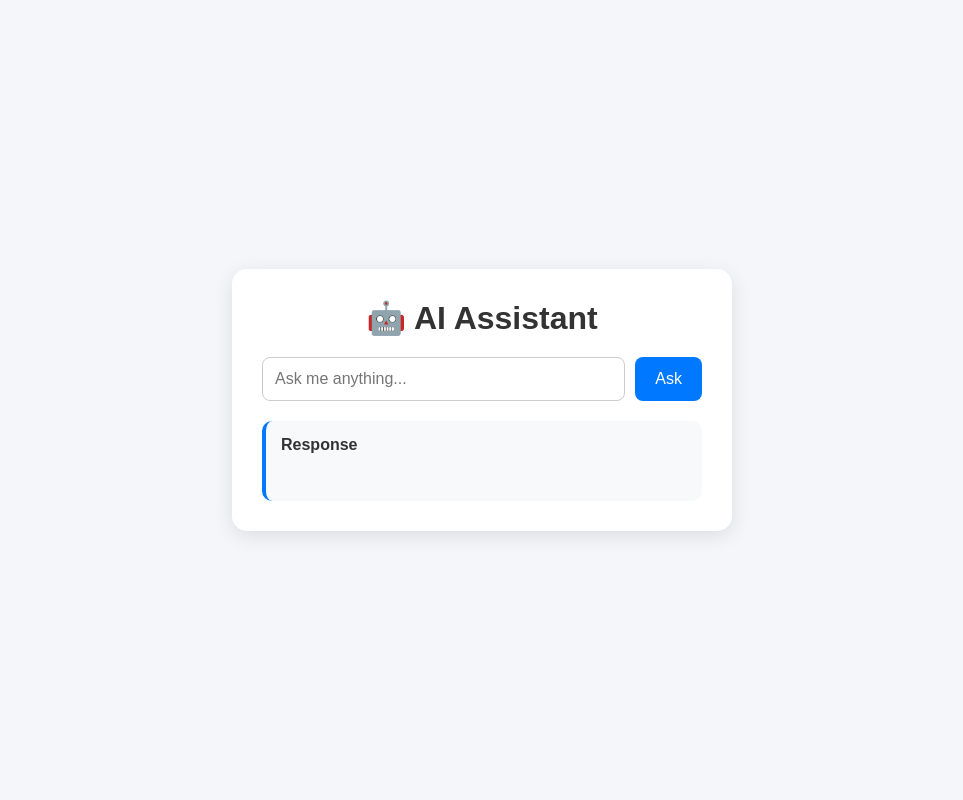
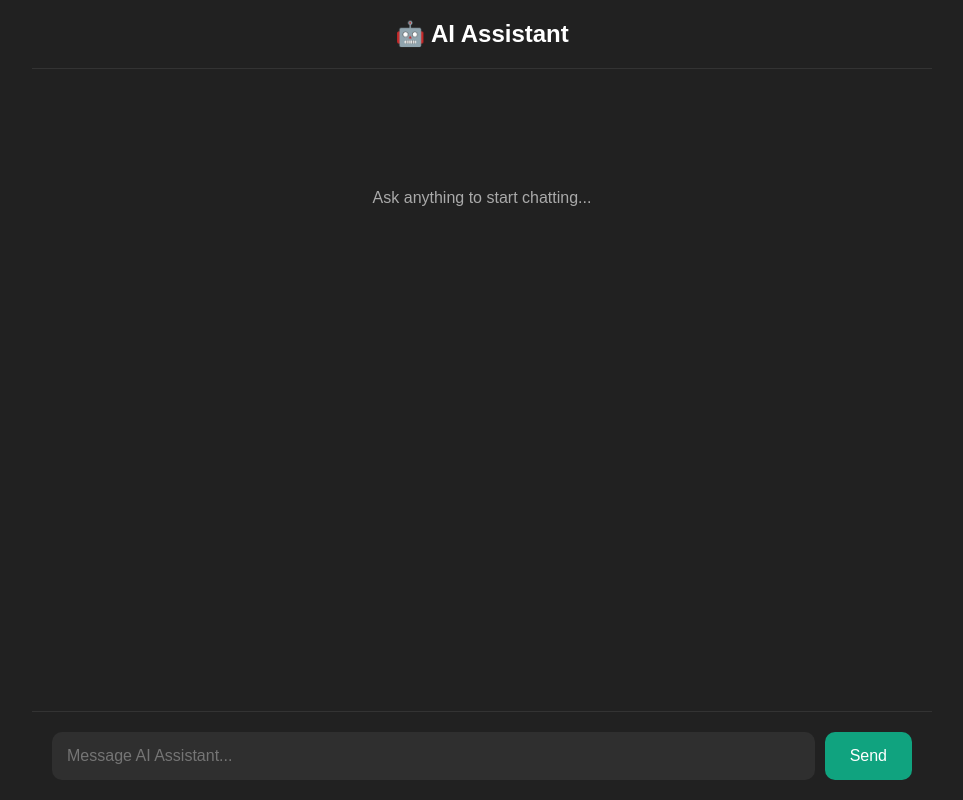
Before and after one commit to yogeshv07/AI_Chatbot, a Flask app: page / in a window 1280 px wide. Shown: the whole page, without its empty margins (158-1121 px from the left). Run offline with Flask 3, Linux system fonts and the light colour scheme.

Commit message:
Update ChatGPT style UI

```diff
--- a/app.py
+++ b/app.py
@@ -36,7 +36,8 @@ def home():
 
     return render_template(
         "index.html",
-        answer=answer
+        answer=answer,
+        question=question if request.method == "POST" else ""
     )
 
 if __name__ == "__main__":
--- a/templates/index.html
+++ b/templates/index.html
@@ -3,8 +3,7 @@
 <head>
 <meta charset="UTF-8">
 <meta name="viewport" content="width=device-width, initial-scale=1.0">
-
-<title>AI Assistant</title>
+<title>AI Chatbot</title>
 
 <style>
 
@@ -16,25 +15,56 @@
 }
 
 body{
-    background:#f4f6f9;
+    background:#212121;
+    color:white;
+    height:100vh;
     display:flex;
     justify-content:center;
-    align-items:center;
-    height:100vh;
 }
 
-.container{
-    width:500px;
-    background:white;
-    padding:30px;
-    border-radius:15px;
-    box-shadow:0 5px 20px rgba(0,0,0,0.1);
+.chat-container{
+    width:100%;
+    max-width:900px;
+    height:100vh;
+    display:flex;
+    flex-direction:column;
 }
 
-h1{
+.header{
+    padding:20px;
     text-align:center;
-    color:#333;
+    font-size:24px;
+    font-weight:bold;
+    border-bottom:1px solid #333;
+}
+
+.chat-box{
+    flex:1;
+    overflow-y:auto;
+    padding:20px;
+}
+
+.message{
     margin-bottom:20px;
+    max-width:80%;
+    padding:15px;
+    border-radius:12px;
+    line-height:1.6;
+}
+
+.user{
+    background:#2f2f2f;
+    margin-left:auto;
+}
+
+.ai{
+    background:#343541;
+    margin-right:auto;
+}
+
+.input-area{
+    padding:20px;
+    border-top:1px solid #333;
 }
 
 form{
@@ -44,77 +74,80 @@ form{
 
 input{
     flex:1;
-    padding:12px;
-    border:1px solid #ccc;
-    border-radius:8px;
+    padding:15px;
+    border:none;
+    border-radius:10px;
+    background:#2f2f2f;
+    color:white;
     font-size:16px;
 }
 
 input:focus{
     outline:none;
-    border-color:#0078ff;
 }
 
 button{
-    padding:12px 20px;
-    background:#0078ff;
+    padding:15px 25px;
+    border:none;
+    border-radius:10px;
+    background:#10a37f;
     color:white;
-    border:none;
-    border-radius:8px;
     cursor:pointer;
     font-size:16px;
 }
 
 button:hover{
-    background:#005fd1;
+    background:#0d8f6f;
 }
 
-.answer-box{
-    margin-top:20px;
-    padding:15px;
-    background:#f8f9fa;
-    border-radius:10px;
-    border-left:4px solid #0078ff;
-    min-height:80px;
-}
-
-.answer-title{
-    font-weight:bold;
-    margin-bottom:10px;
-    color:#333;
+.placeholder{
+    text-align:center;
+    color:#aaa;
+    margin-top:100px;
 }
 
 </style>
 </head>
-
 <body>
 
-<div class="container">
+<div class="chat-container">
 
-    <h1>🤖 AI Assistant</h1>
+    <div class="header">
+        🤖 AI Assistant
+    </div>
 
+    <div class="chat-box">
+
+        {% if question %}
+        <div class="message user">
+            {{ question }}
+        </div>
+
+        <div class="message ai">
+            {{ answer }}
+        </div>
+        {% else %}
+        <div class="placeholder">
+            Ask anything to start chatting...
+        </div>
+        {% endif %}
+
+    </div>
+
+    <div class="input-area">
         <form method="POST">
 
             <input
                 type="text"
                 name="question"
-            placeholder="Ask me anything..."
+                placeholder="Message AI Assistant..."
                 required>
 
             <button type="submit">
-            Ask
+                Send
             </button>
 
         </form>
-
-    <div class="answer-box">
-
-        <div class="answer-title">
-            Response
-        </div>
-
-        <p>{{ answer }}</p>
-
     </div>
 
 </div>
```
Lines whose indentation alone changed are shown as unchanged.
